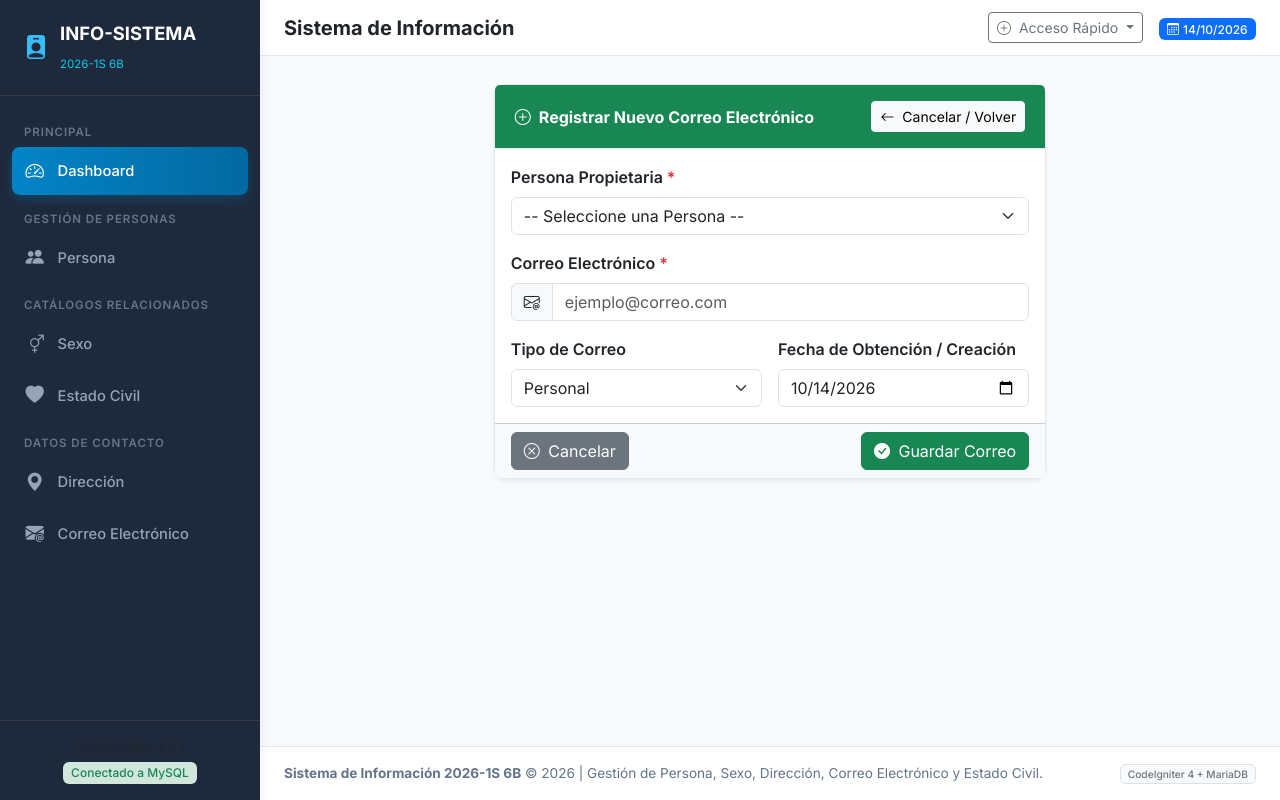
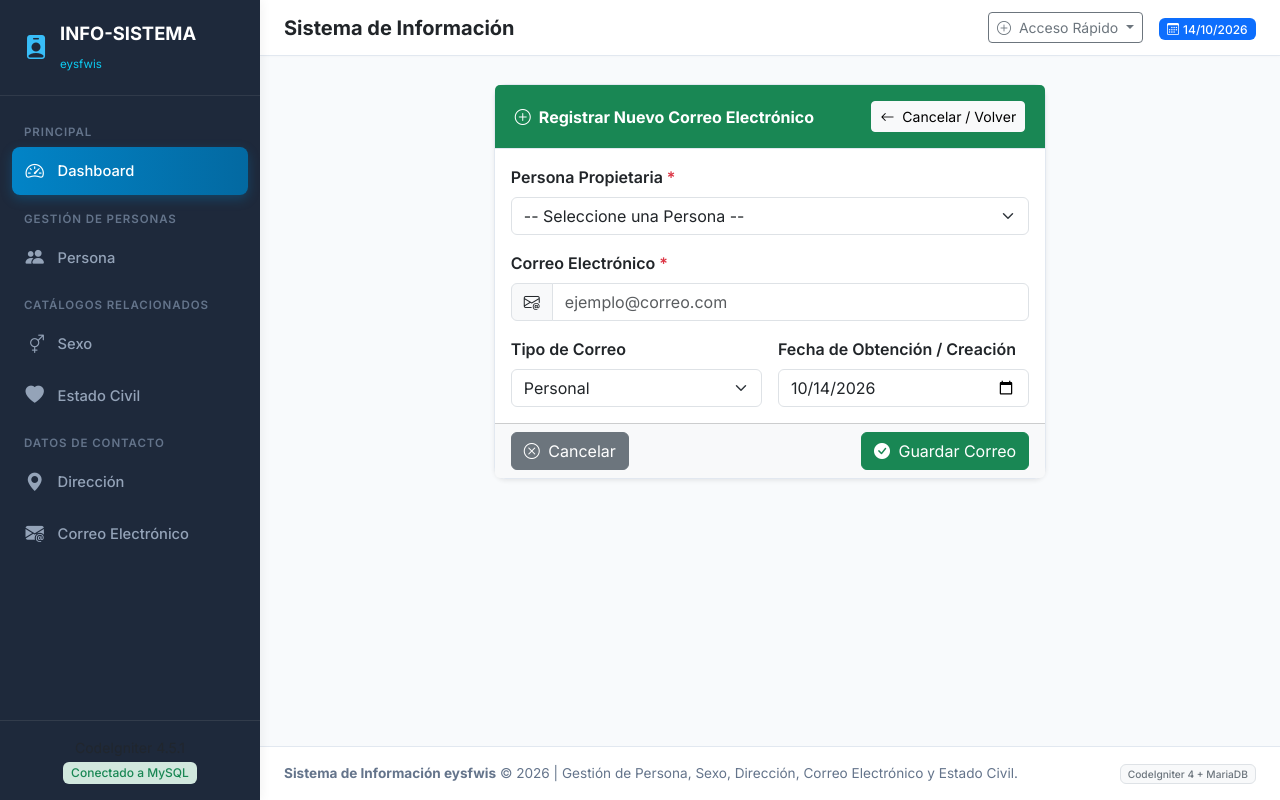
Before and after one commit to Jordan05-Jp/Meta, a CodeIgniter 4 app: the page made by app/Views/correoelectronico/correo_form.php in a window 1280 px wide. Run offline with PHP 8.4 and a stand-in for CodeIgniter, Linux system fonts and the light colour scheme; the template is opened without the code that fills it, so the values that code supplies are empty; some libraries are stand-ins or nearby versions.

Commit message:
Renombrar proyecto a eysfwis y actualizar configuraciones

```diff
--- a/app/Config/App.php
+++ b/app/Config/App.php
@@ -16,7 +16,7 @@ class App extends BaseConfig
      *
      * E.g., http://example.com/
      */
-    public string $baseURL = 'http://localhost/2026-1S-6B/public/';
+    public string $baseURL = 'http://localhost/eysfwis/public/';
 
     /**
      * Constructor para auto-detección dinámica de dominio en la nube o local.
--- a/app/Controllers/Home.php
+++ b/app/Controllers/Home.php
@@ -30,7 +30,7 @@ class Home extends BaseController
         $stats = $this->personaModel->getDashboardStats();
 
         $data = [
-            'title'  => 'Panel Principal - Sistema de Información 2026-1S 6B',
+            'title'  => 'Panel Principal - Sistema de Información eysfwis',
             'module' => 'home',
             'stats'  => $stats,
         ];
--- a/app/Views/layout/main.php
+++ b/app/Views/layout/main.php
@@ -204,7 +204,7 @@
             <i class="bi bi-person-badge-fill"></i>
             <div>
                 <span class="d-block leading-tight">INFO-SISTEMA</span>
-                <small class="text-info fw-normal" style="font-size: 0.72rem;">2026-1S 6B</small>
+                <small class="text-info fw-normal" style="font-size: 0.72rem;">eysfwis</small>
             </div>
         </a>
 
@@ -333,7 +333,7 @@
         <footer>
             <div class="d-flex justify-content-between align-items-center flex-wrap gap-2">
                 <div>
-                    <strong>Sistema de Información 2026-1S 6B</strong> &copy; <?= date('Y') ?> | Gestión de Persona, Sexo, Dirección, Correo Electrónico y Estado Civil.
+                    <strong>Sistema de Información eysfwis</strong> &copy; <?= date('Y') ?> | Gestión de Persona, Sexo, Dirección, Correo Electrónico y Estado Civil.
                 </div>
                 <div>
                     <span class="badge bg-light text-secondary border">CodeIgniter 4 + MariaDB</span>
--- a/composer.json
+++ b/composer.json
@@ -1,6 +1,6 @@
 {
-    "name": "codeigniter4/framework",
-    "description": "The CodeIgniter framework v4",
+    "name": "sigeca/eysfwis",
+    "description": "Sistema de Información eysfwis en CodeIgniter 4",
     "license": "MIT",
     "type": "project",
     "homepage": "https://codeigniter.com",
```
Also changed, not shown: README.md, 1 other file.
